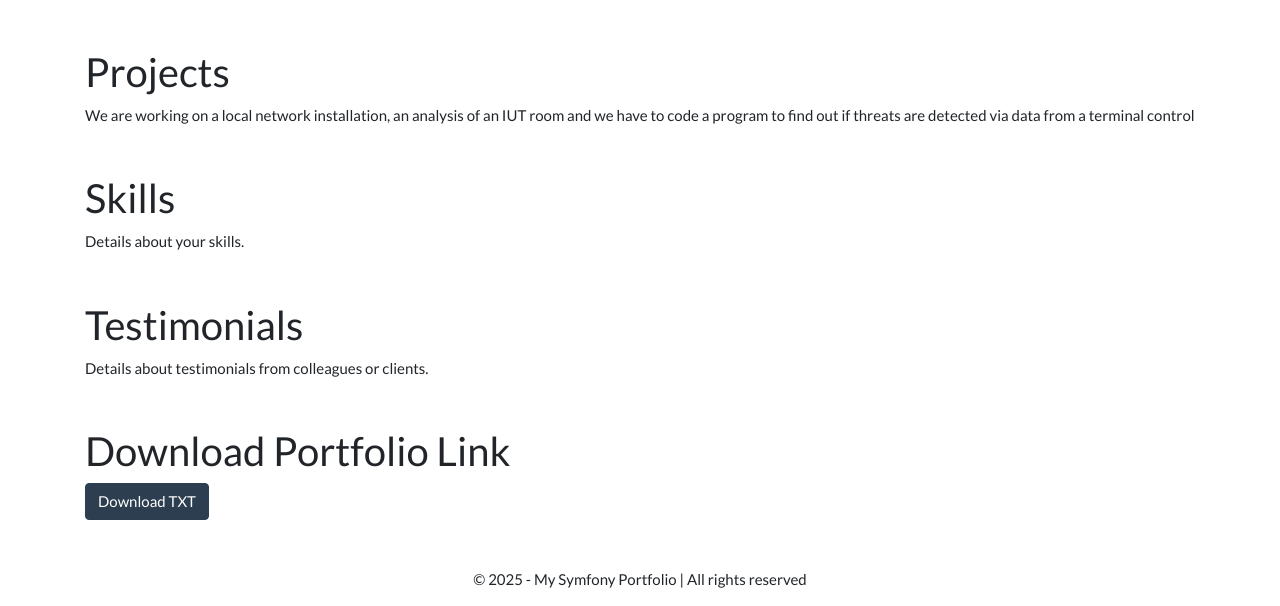
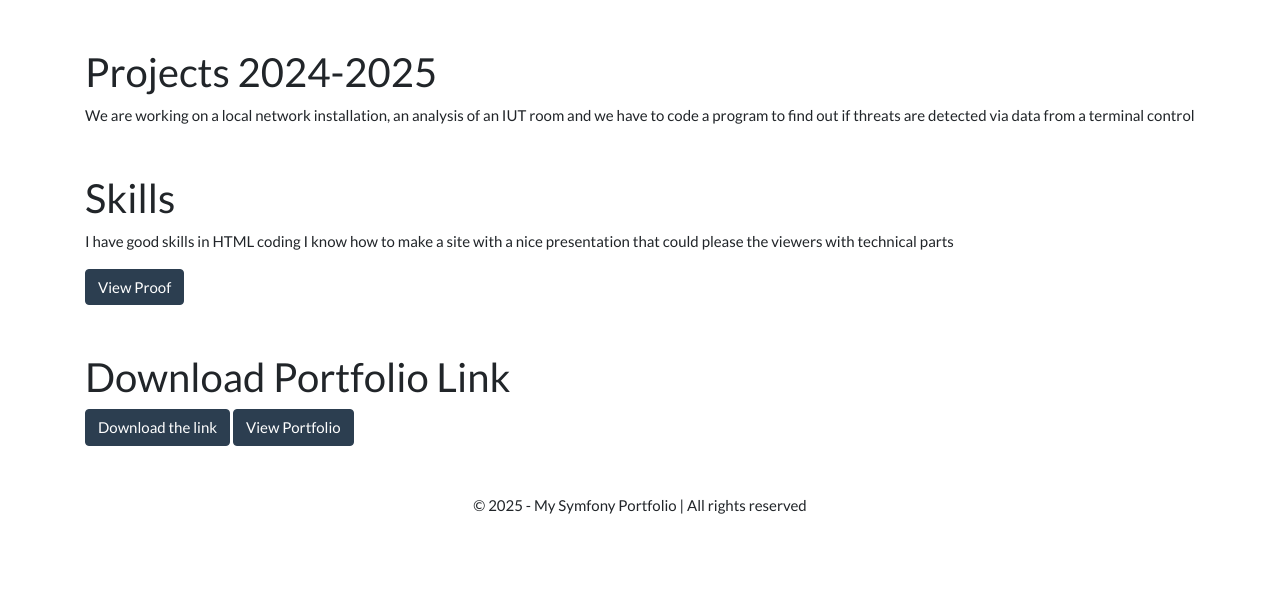
Before and after one commit to Nathanrebourg/portfolio2025, a Symfony app: template templates/main/portfolio.html.twig in a window 1280 px wide. Shown: the part 207-813 px from the top of the page. After the commit the page ends 721 px from the top, so only its background shows below. Run offline with Twig, Linux system fonts and the light colour scheme; the template is opened without the code that fills it, so the values that code supplies are empty; some libraries are stand-ins or nearby versions.

Commit message:
remis 22/01/25

```diff
--- a/templates/main/cv.html.twig
+++ b/templates/main/cv.html.twig
@@ -5,6 +5,9 @@
 {% block header %}Network and Telecommunications Student{% endblock %}
 
 {% block body %}
+<section id="banner" class="my-5">
+    <h1>Expert en sécurité des réseaux</h1>
+</section>
 <section id="education" class="my-5">
     <h2>Education</h2>
     <p>high scool : Lycée Louis-Armand speciality 2023-2024 : Systèmes d'Infomation Numériques.</p>
--- a/templates/main/index.html.twig
+++ b/templates/main/index.html.twig
@@ -6,6 +6,7 @@
 {% block subheader %}IUT of ROANNE{% endblock %}
 
 {% block body %}
+<p>Hello and welcome ! Let me introduce myself, I am Nathan REBOURG, a first-year student of networks and telecommunications in France precisely in Roanne</p>
 <section id="more-info" class="my-5">
     <div class="card">
         <div class="card-body">
--- a/templates/main/portfolio.html.twig
+++ b/templates/main/portfolio.html.twig
@@ -7,22 +7,20 @@
 
 {% block body %}
 <section id="projects" class="my-5">
-    <h2>Projects</h2>
+    <h2>Projects 2024-2025</h2>
     <p>We are working on a local network installation, an analysis of an IUT room and we have to code a program to find out if threats are detected via data from a terminal control</p>
 </section>
 
 <section id="skills" class="my-5">
     <h2>Skills</h2>
-    <p>Details about your skills.</p>
+    <p>I have good skills in HTML coding I know how to make a site with a nice presentation that could please the viewers with technical parts </p>
+    <a href="https://docs.google.com/document/d/1S9AvgAU10SHUIsmiQX6iHZqCCjKqxWr99nx5_td-dZY/edit?tab=t.0" class="btn btn-primary" target="_blank">View Proof</a>
 </section>
 
-<section id="testimonials" class="my-5">
-    <h2>Testimonials</h2>
-    <p>Details about testimonials from colleagues or clients.</p>
-</section>
 
 <section id="download-link" class="my-5">
     <h2>Download Portfolio Link</h2>
-    <a href="lien_google drive.txt" class="btn btn-primary" download>Download TXT</a>
+    <a href="lien_google drive.txt" class="btn btn-primary" download>Download the link</a>
+    <a href="https://docs.google.com/spreadsheets/d/1U6JWD4OUqOWbzmCG4xeb8gO5b3K8dw25ekaLAPlcu8g/edit?gid=0#gid=0" class="btn btn-primary" target="_blank">View Portfolio</a>
 </section>
 {% endblock %}
```
Also changed, not shown: envoi_email.php (deleted, +0 -61 lines), 1 other file.
